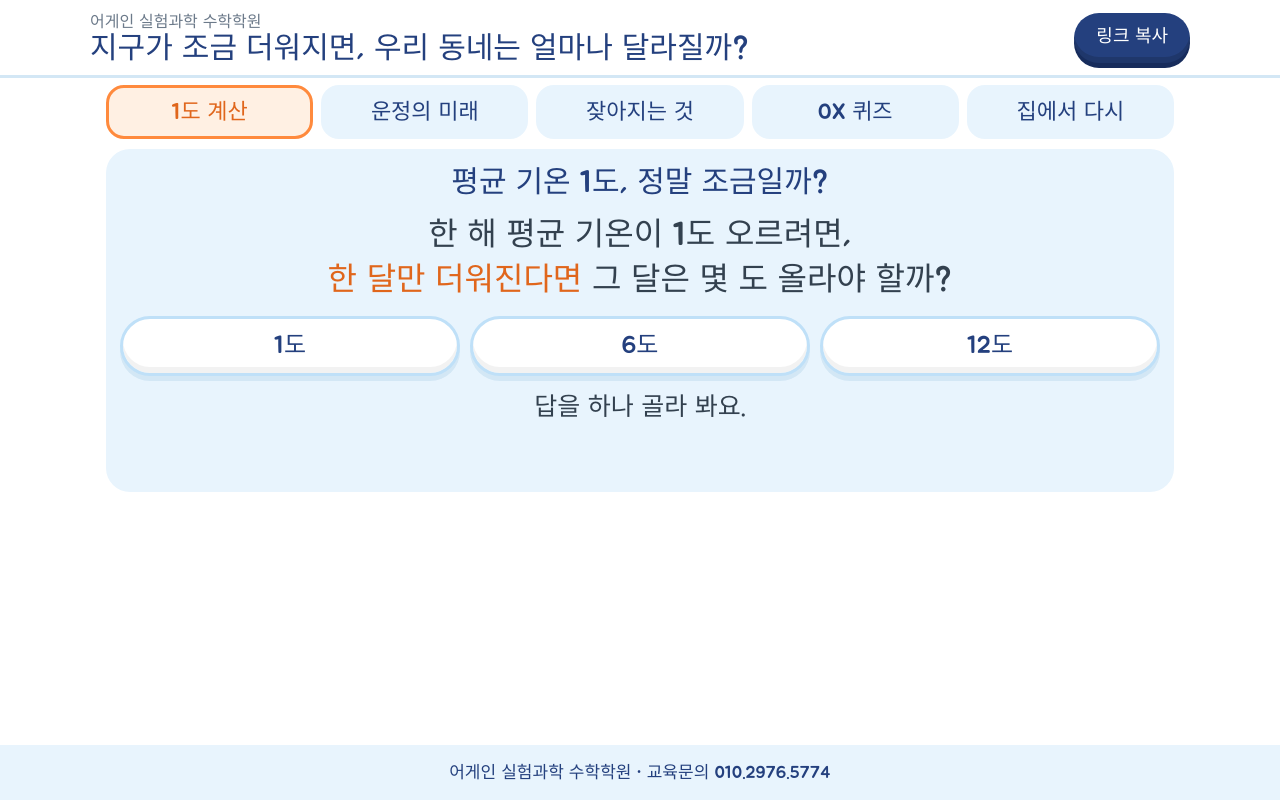
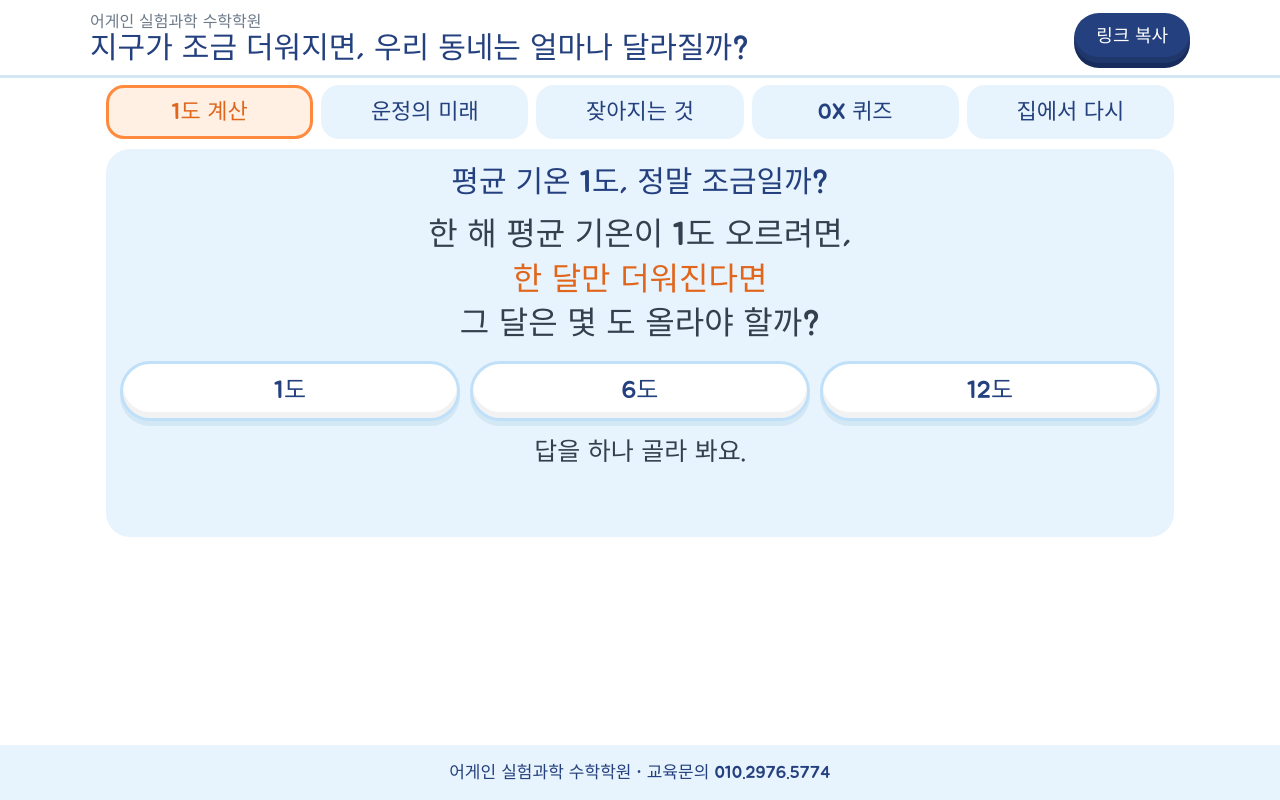
Before and after one commit to elmtree-Ahn/one-degree, a plain HTML site: page index.html in a window 1280 px wide. Drawn offline with Linux system fonts and the light colour scheme.

Commit message:
1도 질문 줄바꿈을 폰에서도 고르게
Co-Authored-By: Claude Opus 5.5 <noreply@anthropic.com>

```diff
--- a/index.html
+++ b/index.html
@@ -189,7 +189,7 @@ footer{background:var(--sky);padding:14px;text-align:center;font-size:17px;color
 <section class="panel on" id="p0">
   <div class="card">
     <h2>평균 기온 1도, 정말 조금일까?</h2>
-    <p class="ask">한 해 평균 기온이 1도 오르려면,<br><b>한 달만 더워진다면</b> 그 달은 몇 도 올라야 할까?</p>
+    <p class="ask">한 해 평균 기온이 1도 오르려면,<br><b>한 달만 더워진다면</b><br>그 달은 몇 도 올라야 할까?</p>
     <div class="btns" id="guess">
       <button class="bbtn white" data-v="1">1도</button><button class="bbtn white" data-v="6">6도</button><button class="bbtn white" data-v="12">12도</button>
     </div>
```
